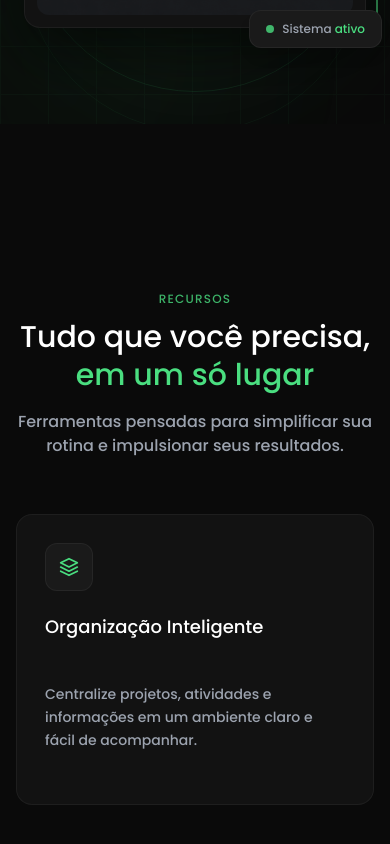
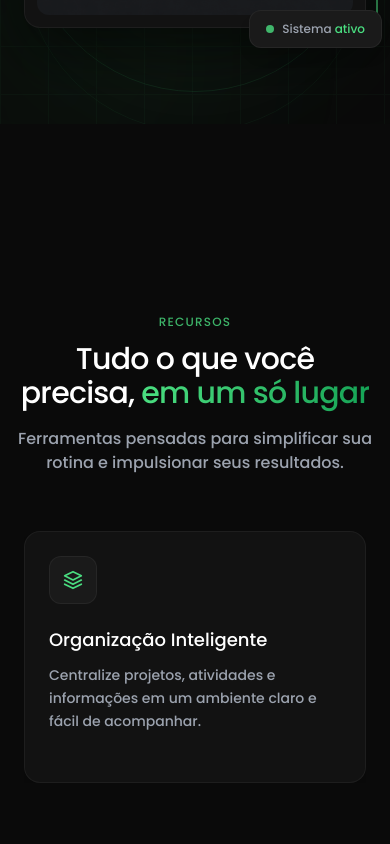
Before and after one commit to Next-Solve-Studio/taskmanager-page, a Next.js app: page / in a window 390 px wide. Shown: the part 3765-4609 px from the top of the page. Built offline with nearby package versions, Linux system fonts and the light colour scheme.

Commit message:
Ajuste de responsividade no conteúdo de Comentários do Home.

```diff
--- a/src/components/home/Sections/CommentsHome.tsx
+++ b/src/components/home/Sections/CommentsHome.tsx
@@ -59,30 +59,34 @@ export default function CommentsHome() {
             <div className="max-w-2xl mx-auto text-center mb-14" data-aos="fade-up">
                 <span className="inline-block text-xs font-semibold tracking-widest uppercase text-(--color-green) mb-3 opacity-80">Recursos</span>
 
-                <h2 className="text-3xl sm:text-4xl font-bold text-(--text-primary) leading-tight">
-                    Tudo que você precisa,{" "}
-                    <span className="text-(--color-green)">em um só lugar</span>
-                </h2>
+                <h1 className="text-3xl sm:text-5xl md:text-6xl font-extrabold tracking-tight text-(--text-primary) leading-[1.15]">
+                    Tudo o que você precisa,{" "}
+                    <span className="text-transparent bg-clip-text bg-linear-to-r from-(--color-green) to-(--color-green-700)">
+                        em um só lugar
+                    </span>
+                </h1>
 
                 <p className="mt-4 text-(--text-secondary) text-base sm:text-lg">Ferramentas pensadas para simplificar sua rotina e impulsionar seus resultados.</p>
             </div>
 
-            <div className="max-w-6xl mx-auto" data-aos="fade-up" data-aos-delay="100">
+            <div className="w-full max-w-6xl mx-auto px-2" data-aos="fade-up" data-aos-delay="100">
                 <Swiper
                     modules={[Autoplay]}
                     autoplay={{ delay: 2200, disableOnInteraction: false, pauseOnMouseEnter: true, }}
-                    pagination={{ clickable: true, dynamicBullets: true, }}
-                    loop
-                    grabCursor
-                    spaceBetween={24}
+                    loop={true}
+                    grabCursor={true}
+                    spaceBetween={20}
                     slidesPerView={1}
+                    autoHeight={false}
+                    className="items-stretch!"
                     breakpoints={{
-                        480: { slidesPerView: 1.3, spaceBetween: 16, },
-                        640: { slidesPerView: 2, spaceBetween: 20, },
-                        1024: { slidesPerView: 3, spaceBetween: 24, },
-                    }}>
+                        540: { slidesPerView: 1.2, spaceBetween: 16 },
+                        768: { slidesPerView: 2, spaceBetween: 20 },
+                        1024: { slidesPerView: 3, spaceBetween: 24 },
+                    }}
+                >
                     {comments.map((item) => (
-                        <SwiperSlide key={item.id} className="flex h-auto">
+                        <SwiperSlide key={item.id} className="h-auto! flex">
                             <FeatureCard item={item} />
                         </SwiperSlide>
                     ))}
@@ -96,25 +100,19 @@ function FeatureCard({ item, }: Readonly<{ item: ItemType }>) {
     const Icon = item.icon
 
     return (
-        <div className=" group relative flex flex-col w-full h-full min-h-67.5 rounded-2xl border border-(--border-main2) bg-(--bg-card) p-7 transition-all duration-300
-        hover:border-green/30 hover:bg-(--bg-surface) hover:-translate-y-1">
+        <div className="group relative flex flex-col w-full h-full rounded-2xl border border-(--border-main2) bg-(--bg-card) p-6 sm:p-7 transition-all duration-300 hover:border-green/30 hover:bg-(--bg-surface) hover:-translate-y-1 shadow-lg">
 
-            <div className=" pointer-events-none absolute inset-0 rounded-2xl opacity-0 group-hover:opacity-100 transition-opacity duration-500 bg-[radial-gradient(circle_at_0%_0%,rgba(74,222,128,0.08)_0%,transparent_60%)]" />
+            <div className="pointer-events-none absolute inset-0 rounded-2xl opacity-0 group-hover:opacity-100 transition-opacity duration-500 bg-[radial-gradient(circle_at_0%_0%,rgba(74,222,128,0.08)_0%,transparent_60%)]" />
 
-            <div className="w-12 h-12 mb-6 flex items-center justify-center rounded-xl bg-(--bg-surface) border border-(--border-main2) text-(--color-green) transition-all duration-300
-                group-hover:bg-green/10 group-hover:border-green/30">
+            <div className="w-12 h-12 mb-6 flex items-center justify-center rounded-xl bg-(--bg-surface) border border-(--border-main2) text-(--color-green) transition-all duration-300 group-hover:bg-green/10 group-hover:border-green/30">
                 <Icon size={20} />
             </div>
 
-            <div className="flex flex-col flex-1">
-                <h3 className="min-h-14 text-(--text-primary) font-semibold text-lg leading-snug">
-                    {item.title}
-                </h3>
-
-                <p className=" mt-3 flex-1 text-sm leading-relaxed text-(--text-secondary)">
-                    {item.text}
-                </p>
-
+            <div className="flex flex-col flex-1 justify-between">
+                <div>
+                    <h3 className="text-(--text-primary) font-semibold text-lg leading-snug">{item.title}</h3>
+                    <p className="mt-3 text-sm leading-relaxed text-(--text-secondary) font-light">{item.text}</p>
+                </div>
                 <div className="mt-6 h-px w-0 rounded-full bg-linear-to-r from-green/60 to-transparent transition-all duration-500 group-hover:w-full" />
             </div>
         </div>
```
